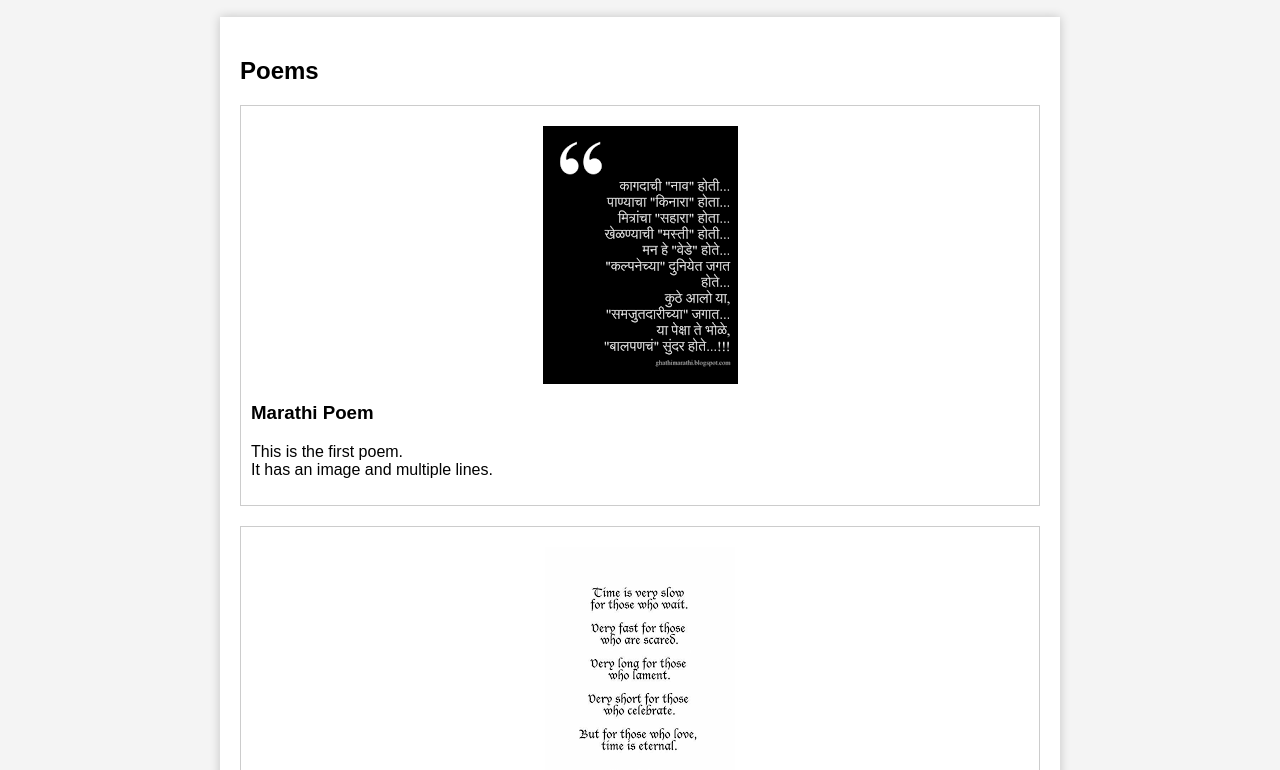
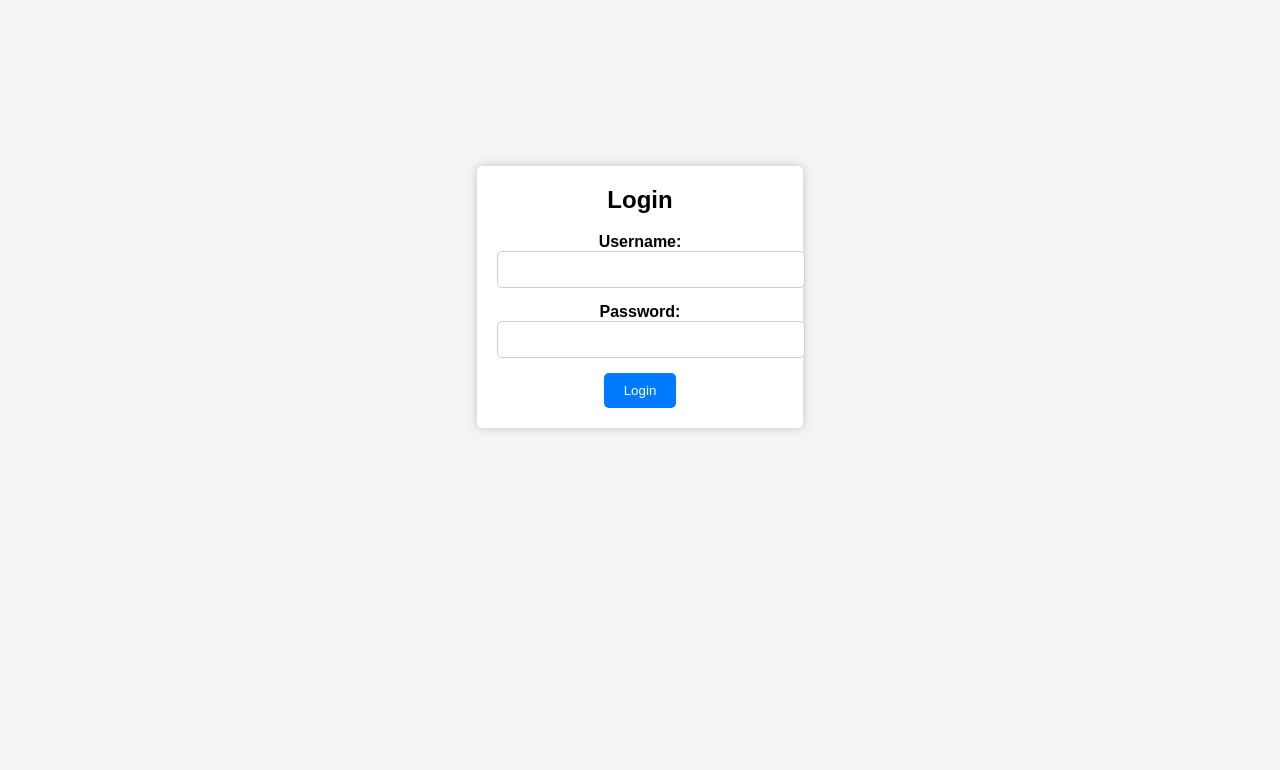
Before and after one commit to manupadekar/todolistproject, a plain HTML site: page index.html in a window 1280 px wide. Shown: the part 103-873 px from the top of the page. After the commit the page ends 800 px from the top, so only its background shows below. Drawn offline with Linux system fonts and the light colour scheme; files whose address does not match are found by name.

Commit message:
Add files via upload

```diff
--- a/index.html
+++ b/index.html
@@ -3,77 +3,98 @@
 <head>
     <meta charset="UTF-8">
     <meta name="viewport" content="width=device-width, initial-scale=1.0">
-    <title>Poetry Webpage with Images</title>
+    <title>Login Page</title>
+    <link rel="stylesheet" href="styles.css">
+</head>
+<body>
+    <div class="container">
+        <h2>Login</h2>
+        <form id="loginForm">
+            <div class="form-group">
+                <label for="username">Username:</label>
+                <input type="text" id="username" name="username" required>
+            </div>
+            <div class="form-group">
+                <label for="password">Password:</label>
+                <input type="password" id="password" name="password" required>
+            </div>
+            <button type="submit">Login</button>
+        </form>
+    </div>
     <style>
-        /* Basic styling */
         body {
     font-family: Arial, sans-serif;
+    background-color: #f4f4f4;
     margin: 0;
     padding: 0;
-            background-color: #f4f4f4;
+    display: flex;
+    justify-content: center;
+    align-items: center;
+    height: 100vh;
 }
-        header {
-            background-color: #333;
-            color: #fff;
+
+.container {
+    background-color: #fff;
+    border-radius: 5px;
+    padding: 20px;
+    box-shadow: 0px 0px 10px rgba(0, 0, 0, 0.2);
     text-align: center;
-            padding: 10px;
 }
-        #content {
-            max-width: 800px;
-            margin: 20px auto;
-            padding: 20px;
-            background-color: #fff;
-            box-shadow: 0px 0px 10px rgba(0, 0, 0, 0.2);
+
+h2 {
+    margin-top: 0;
 }
-        .poem {
-            margin-bottom: 20px;
+
+.form-group {
+    margin-bottom: 15px;
+}
+
+label {
+    font-weight: bold;
+}
+
+input[type="text"],
+input[type="password"] {
+    width: 100%;
     padding: 10px;
     border: 1px solid #ccc;
+    border-radius: 5px;
+    outline: none;
 }
-        .poem img {
-            max-width: 100%;
-            height: auto;
-            display: block;
-            margin: 10px auto;
+
+button {
+    background-color: #007BFF;
+    color: #fff;
+    padding: 10px 20px;
+    border: none;
+    border-radius: 5px;
+    cursor: pointer;
+}
+
+button:hover {
+    background-color: #0056b3;
 }
     </style>
-</head>
-<body>
-    <header>
-        <h1>Poetry Collection with Images</h1>
-    </header>
-    <div id="content">
-        <h2>Poems</h2>
-        <div class="poem">
-            <img src="C:\Users\user\Desktop\poem\Marathi.png" alt="Marathi poem">
-            <h3>Marathi Poem</h3>
-            <p>
-                This is the first poem.<br>
-                It has an image and multiple lines.<br>
 
+    <script>
+document.addEventListener("DOMContentLoaded", function () {
+    const loginForm = document.getElementById("loginForm");
 
-            </p>
-        </div>
-        <div class="poem">
-            <img src="C:\Users\user\Desktop\poem\english1.png" alt="English poem">
-            <h3>English poem</h3>
-            <p>
-                This is the second poem.<br>
-                It also has an image and multiple lines.<br>
+    loginForm.addEventListener("submit", function (e) {
+        e.preventDefault();
 
-            </p>
-        </div>
-        <div class="poem">
-            <img src="C:\Users\user\Desktop\poem\hindi2.jpg" alt="Hindi poem">
-            <h3>Hindi Poem</h3>
-            <p>
-                This is the third poem.<br>
-                It has an image as well.<br>
-                More lines here.<br>
+        const username = document.getElementById("username").value;
+        const password = document.getElementById("password").value;
 
-
-            </p>
-        </div>
-    </div>
+        // Check the credentials (replace with your own logic)
+        if (username === "Mansi" && password === "01234") {
+            // Redirect to another webpage after successful login
+            window.location.href = "file:///C:/Users/user/Desktop/index.html%20project/final.html"; // Replace with the URL of your target webpage
+        } else {
+            alert("Login failed. Please check your username and password.");
+        }
+    });
+});
+    </script>
 </body>
 </html>
```
Lines whose indentation alone changed are shown as unchanged.
